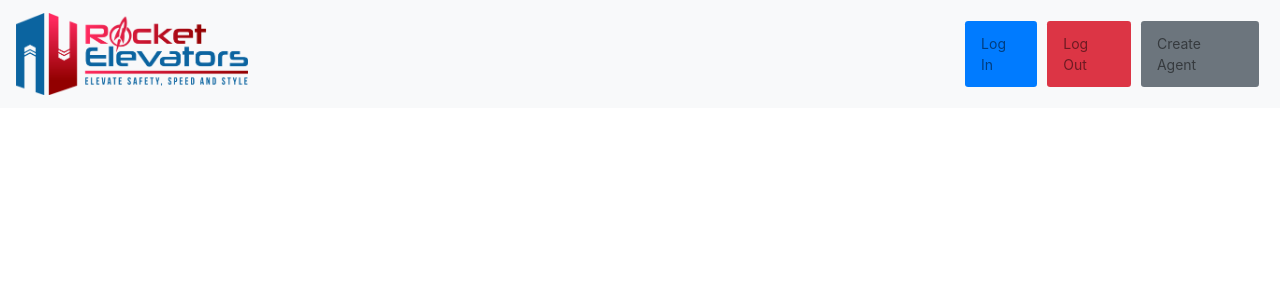
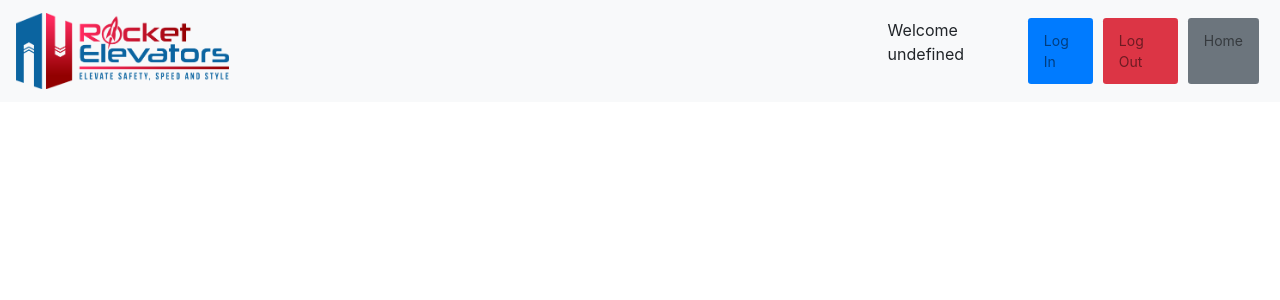
Before and after one commit to tristanChabot1/Full-Stack-Development-3, a React (Create React App) app in the folder mern/client/: page /admin in a window 1280 px wide. Shown: the top 300 px of the page. Built offline with nearby package versions, Linux system fonts and the light colour scheme; no server answers.

Commit message:
name in navbar, ID in transaction, refactoring

```diff
--- a/mern/client/src/App.js
+++ b/mern/client/src/App.js
@@ -14,37 +14,11 @@ import MainPage from "./components/mainPage";
 import AdminNavigation from "./components/adminNavigation";
 import TransactionList from "./components/transactionList";
 import Transaction from "./components/createTransaction";
-// import { isLoggedIn } from "./utils";
-import {useCookies} from "react-cookie";
 
 
 
 
 const App = () => {
-  const [cookies, setCookie, removeCookie] = useCookies(['cookie-name']);
-  const isLoggedIn = async () => {
-      const SESSION_TOKEN = cookies.token_key
-      console.log("SESSION_TOKEN", SESSION_TOKEN)
-        return new Promise((resolve, reject) => {
-        fetch(`http://localhost:5000/admin/validate_token?token=${SESSION_TOKEN}`, {
-            method: "GET",
-          })
-          .then(response => response.json())
-          .then(data => {
-              console.log(data)
-            if (data.status === "ok" && data.data.valid === true && cookies.token_key) {
-                resolve(true);
-            } else {
-                resolve(false);
-            }
-          })
-      });
-  };
-const location = useLocation();
-useEffect(() => {
-    isLoggedIn()
-    }, [location]);
-
   return (
     <div>
       <Navbar />
--- a/mern/client/src/components/adminNavigation.js
+++ b/mern/client/src/components/adminNavigation.js
@@ -6,7 +6,7 @@ import Card from 'react-bootstrap/Card';
 export default function AdminNavigation() {
   return (
     <div>
-      <h1 style={{textAlign: "center"}}>Index</h1>
+      <h1 style={{textAlign: "center"}}>Home</h1>
       <hr />
       <div style={{display: "flex", justifyContent: "center", marginTop: "2rem"}}>
             <Card style={{ width: "25rem", marginRight: "5rem" }}>
--- a/mern/client/src/components/createTransaction.js
+++ b/mern/client/src/components/createTransaction.js
@@ -23,7 +23,7 @@ export default function CreateTransaction() {
       setAgentRecords(data.agents);
 
       const agentOptions = data.agents.map(agent => {
-        return <option key={agent.name} value={agent.name}>{agent.first_name} {agent.last_name}</option>
+        return <option key={agent.name} value={`${agent.first_name} ${agent.last_name}`}>{agent.first_name} {agent.last_name} | ID: {agent._id}</option>
       })
       setOptions(agentOptions);
 
--- a/mern/client/src/components/login.js
+++ b/mern/client/src/components/login.js
@@ -62,10 +62,12 @@ function Login() {
         newSession = data
         newSession["token"] = SESSION_TOKEN
         loginCookie(SESSION_TOKEN)
+        setCookie("name", newSession.first_name, {expires})
       })
       .catch(error => {
         console.log(error)
       });
+
 
       // inserting in database SESSION
       await fetch("http://localhost:5000/admin/session", {
--- a/mern/client/src/components/navbar.js
+++ b/mern/client/src/components/navbar.js
@@ -1,28 +1,42 @@
-import React from "react";
+import React, {useEffect, useState} from "react";
 import {useCookies} from "react-cookie";
-
-
-// We import bootstrap to make our application look better.
 import "bootstrap/dist/css/bootstrap.css";
-
-// We import NavLink to utilize the react router.
-import { NavLink, useNavigate } from "react-router-dom";
+import { NavLink, useLocation, useNavigate } from "react-router-dom";
 import logo from "./assets/rocketLogo.png"
 
-const { logout } = require("../utils")
 
 // Here, we display our Navbar
 export default function Navbar() {
+  const location = useLocation();
+  const [show, setShow] = useState(false);
   const [cookies, setCookie, removeCookie] = useCookies(['cookie-name']);
   const navigate = useNavigate();
   const logout = () => {
     removeCookie("token_key");
+    removeCookie("name");
     navigate("/login")
   }
+
+  useEffect(() => {
+    if (location.pathname === '/admin/login' || location.pathname === '/') {
+      console.log(false)
+      setShow(false);
+    } else {
+      console.log(true)
+      setShow(true);
+    }
+  }, [location]);
+
+  useEffect(() => {
+    if (!cookies.name) {
+        window.location.reload();
+    }
+  }, [cookies.name]);
+
   return (
     <div>
       <nav className="navbar navbar-expand-lg navbar-light bg-light">
-        <NavLink className="navbar-brand" to="/admin/" style={{"width" : 75 + '%', "height" : 100 + '%'}}>
+        <NavLink className="navbar-brand" to="/admin/adminNavigation" style={{"width" : 75 + '%', "height" : 100 + '%'}}>
         <img style={{"width" : 25 + '%'}} src={logo}></img>
         </NavLink>
         <button
@@ -39,6 +53,9 @@ export default function Navbar() {
 
         <div className="collapse navbar-collapse" id="navbarSupportedContent">
           <ul className="navbar-nav ml-auto">
+            <li className="nav-item" style={{margin: "5px", display: show ? "block" : "none"}}>
+              {`Welcome ${cookies.name}`}
+            </li>
             <li className="nav-item btn-sm btn-primary" style={{margin: "5px"}}>
               <NavLink className="nav-link" to="/admin/login">
                 Log In
@@ -52,8 +69,8 @@ export default function Navbar() {
               </NavLink>
             </li>
             <li className="nav-item btn-sm btn-secondary" style={{margin: "5px"}}>
-              <NavLink className="nav-link" to="/admin/create">
-                Create Agent
+              <NavLink className="nav-link" to="/admin/adminNavigation">
+                Home
               </NavLink>
             </li>
           </ul>
--- a/mern/client/src/components/privateRoutes.js
+++ b/mern/client/src/components/privateRoutes.js
@@ -32,8 +32,6 @@ const PrivateRoutes = () => {
       const token = await isLoggedIn();
       setIsValidToken(token);
     }, [pathname]);
-
-    console.log(isValidToken)
     if (isValidToken === undefined) {
       return null;
     }
--- a/mern/client/src/components/recordList.js
+++ b/mern/client/src/components/recordList.js
@@ -1,5 +1,5 @@
 import React, { useEffect, useState } from "react";
-import { Link, useNavigate } from "react-router-dom";
+import { Link, useNavigate, NavLink } from "react-router-dom";
 import ModalReact from './modal';
 
 const Record = (props) => (
@@ -79,7 +79,16 @@ export default function RecordList() {
   // This following section will display the table with the records of individuals.
   return (
     <div>
-      <h3>Agent List</h3>
+      <ul style={{ display: "flex", padding: "0px", listStyleType: "none" }}>
+        <li>
+          <h3>Agent List</h3>
+        </li>
+        <li style={{ position: "relative", left: "80%" }}>
+          <NavLink className="nav-link" to="/admin/create">
+            Create agent
+          </NavLink>
+        </li>
+      </ul>
       <table className="table table-striped" style={{ marginTop: 20 }}>
         <thead>
           <tr>
--- a/mern/client/src/components/transactionList.js
+++ b/mern/client/src/components/transactionList.js
@@ -1,6 +1,5 @@
 import React, { useEffect, useState } from "react";
 import { Link, NavLink } from "react-router-dom";
-import ModalReact from './modal';
 
 const Record = (props) => (
   <tr>
@@ -53,9 +52,9 @@ export default function TransactionList() {
     <div>
       <ul style={{ display: "flex", padding: "0px", listStyleType: "none" }}>
         <li>
-          <h3>Agent List</h3>
+          <h3>Transaction List</h3>
         </li>
-        <li style={{ position: "relative", left: "80%" }}>
+        <li style={{ position: "relative", left: "75%" }}>
           <NavLink className="nav-link" to="/admin/transaction">
             Create Transaction
           </NavLink>
```
